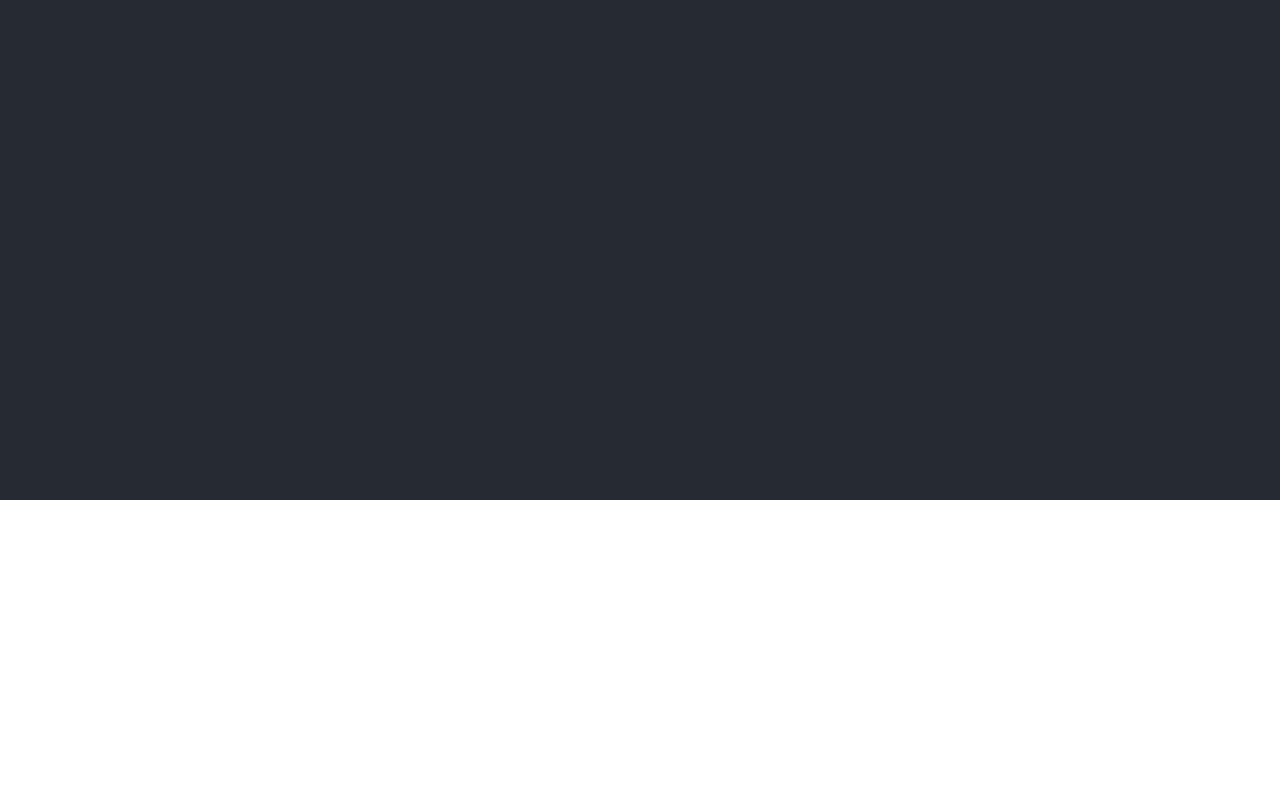
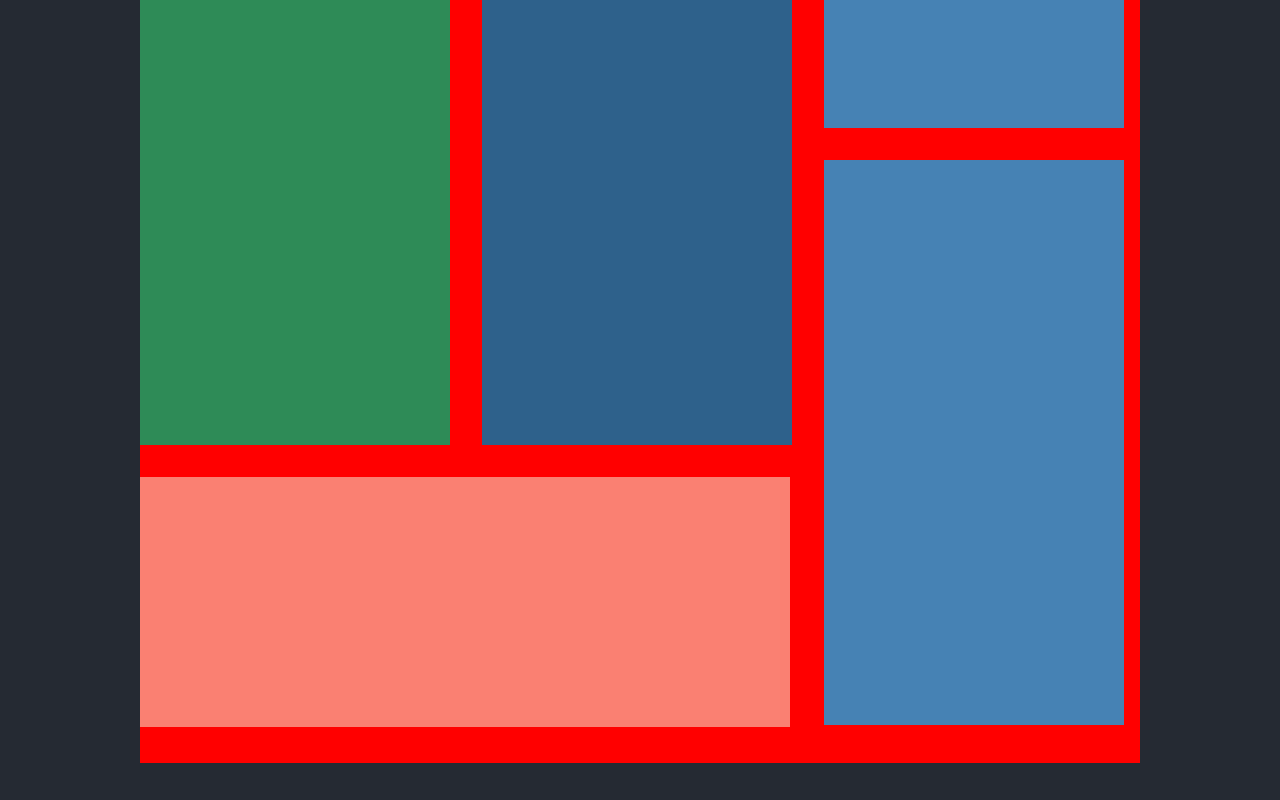
Before and after one commit to Alessia9802/proj-html-vuejs, a Vue app: page / in a window 1280 px wide. Shown: the part 1750-2550 px from the top of the page. Before the commit the page ends 2250 px from the top, so only its background shows below. Built offline with nearby package versions, Linux system fonts and the light colour scheme; a web font is replaced by a local one.

Commit message:
Add Latest band news layout cards block

```diff
--- a/src/components/Main.vue
+++ b/src/components/Main.vue
@@ -26,6 +26,23 @@
             nostrum quae aspernatur reprehenderit similique necessitatibus
             veniam repellat quod?
           </p>
+        </div>
+      </div>
+      <!-- griglia -->
+      <div class="container">
+        <div class="sidebar">
+          <div class="tech">
+            <!-- <img src="../assets/img/blog_music_techo.jpg" alt="" /> -->
+          </div>
+          <div class="columns">
+            <div class="guitar"></div>
+            <div class="collection"></div>
+          </div>
+          <div class="concert_rock"></div>
+        </div>
+        <div class="next_bar">
+          <div class="old_school"></div>
+          <div class="legend"></div>
         </div>
       </div>
     </div>
@@ -91,6 +108,52 @@ h1 {
 
 .macro_area {
   background-color: #252a33;
+  height: 1500px;
+  position: relative;
+}
+
+.container {
+  position: absolute;
+  margin-top: 8rem;
+  background-color: red;
+  width: 1000px;
   height: 1200px;
+  left: 50%;
+  margin-left: -500px;
+  display: flex;
+}
+
+.tech,
+.concert_rock {
+  width: 650px;
+  height: 250px;
+  background-color: salmon;
+  margin-right: 1rem;
+  margin-bottom: 1rem;
+}
+
+.columns {
+  display: flex;
+}
+.guitar {
+  width: 310px;
+  height: 600px;
+  background-color: seagreen;
+  margin: 1rem 1rem 1rem 0;
+}
+
+.collection {
+  width: 310px;
+  height: 600px;
+  background-color: rgb(46, 97, 139);
+  margin: 1rem 1rem 2rem 1rem;
+}
+
+.old_school,
+.legend {
+  height: 565px;
+  width: 300px;
+  background-color: steelblue;
+  margin: 0 1rem 2rem;
 }
 </style>
```
